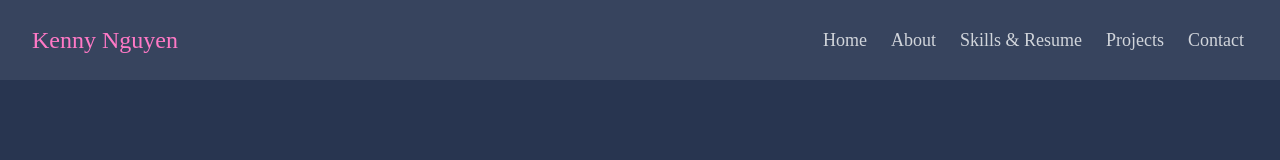
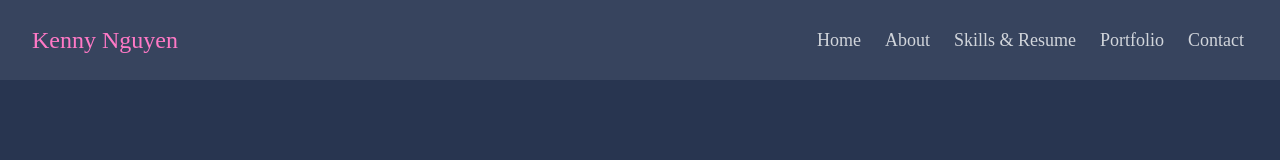
Before and after one commit to knytnguyen/portfolio, a React (Create React App) app: page / in a window 1280 px wide. Shown: the top 160 px of the page. Built offline with nearby package versions, Linux system fonts and the light colour scheme.

Commit message:
Added portfolio section to Navbar

```diff
--- a/src/components/Navbar.jsx
+++ b/src/components/Navbar.jsx
@@ -16,7 +16,7 @@ const Navbar = () => {
             <li className='hover:bg-pink-500 rounded-2xl p-3'>Home</li>
             <li className='hover:bg-pink-500 rounded-2xl p-3'>About</li>
             <li className='hover:bg-pink-500 rounded-2xl p-3'>Skills & Resume</li>
-            <li className='hover:bg-pink-500 rounded-2xl p-3'>Projects</li>
+            <li className='hover:bg-pink-500 rounded-2xl p-3'>Portfolio</li>
             <li className='hover:bg-pink-500 rounded-2xl p-3'>Contact</li>
         </ul>
 
```
